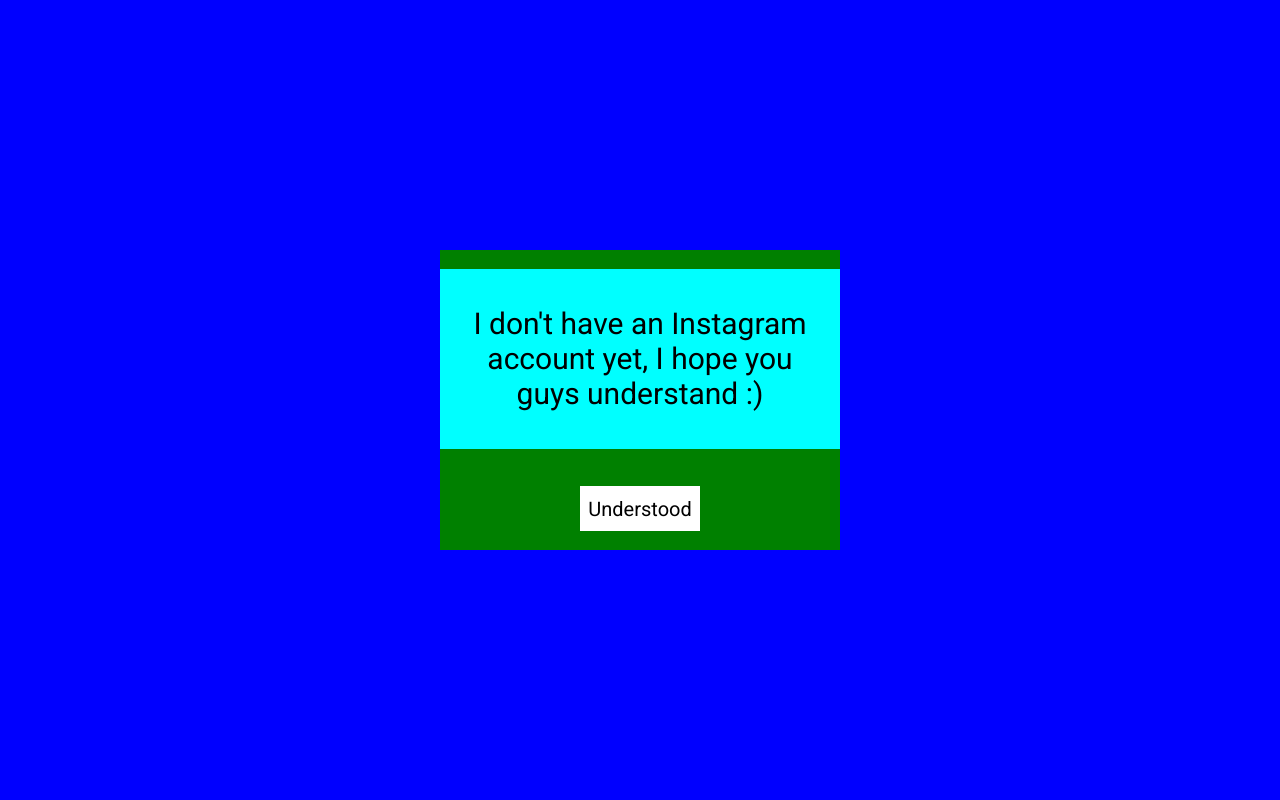
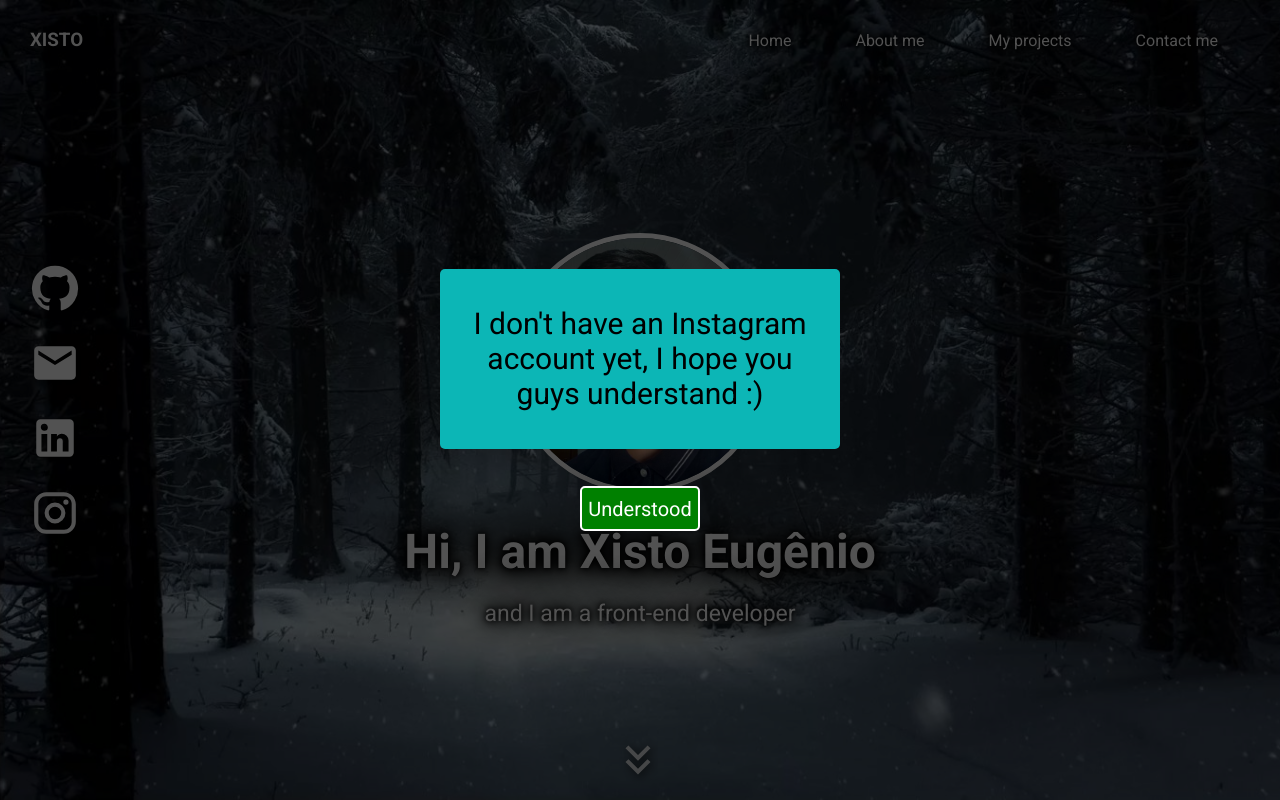
Before and after one commit to xistoeugenio/my-portfolio, a React (Create React App) app: page / in a window 1280 px wide. Both pictures are taken after a click on the item 55 px from the left and 512 px from the top of the page. Built offline with nearby package versions, Linux system fonts and the light colour scheme.

Commit message:
fnished modalInstagram component and sidebar

```diff
--- a/src/MyPortfolio.jsx
+++ b/src/MyPortfolio.jsx
@@ -16,13 +16,13 @@
           <Profile />
         </div>
         <div className="section" id='about'>
-          <Contact/>
+          < AboutMe />
         </div>
         <div className='section' id='portfolio'>
           < Portfolio />
         </div>
         <div className='section' id='contact'>
-          < AboutMe />
+          <Contact />
         </div>
       </section>
     </div>
--- a/src/components/modalInstagram/modalInstagram.scss
+++ b/src/components/modalInstagram/modalInstagram.scss
@@ -1,5 +1,7 @@
+@import "../../global.scss";
+
 .modalInstagram {
-    background-color: blue;
+    background-color: rgba(0, 0, 0, 0.678);
     width: 100vw;
     height: 100vh;
     position: fixed;
@@ -10,7 +12,7 @@
     justify-content: center;
 
     .modalContainer {
-        background-color: green;
+        //background-color: white;
         width: 400px;
         height: 300px;
         display: flex;
@@ -19,7 +21,7 @@
         justify-content: space-around;
 
         p {
-            background-color: aqua;
+            background-color: rgb(12, 182, 182);
             width: 100%;
             height: 60%;
             box-sizing: border-box;
@@ -29,13 +31,40 @@
             justify-content: center;
             text-align: center;
             font-size: 30px;
+            border-radius: 5px;
+            cursor: default;
         }
 
         button {
-            background-color: white;
+            background-color: green;
+            color: white;
             width: 30%;
             height: 15%;
             font-size: 20px;
+            border-radius: 5px;
+            border: 2px solid white;
+            cursor: pointer;
+
+            &:hover {
+                border: 2px solid green;
+            }
         }
     }
+
+    @include tablet {
+        .modalContainer {
+            width: 250px;
+
+            p {
+                color: black;
+                padding: 20px;
+                font-size: 22px;
+            }
+
+            button {
+                width: 50%;
+            }
+        }
+    }
+
 }
--- a/src/components/navbar/navbar.scss
+++ b/src/components/navbar/navbar.scss
@@ -23,6 +23,7 @@
     }
 
     h3 {
+        cursor: default;
 
         @include mobile {
             display: none;
@@ -139,25 +140,5 @@
 @include mobileTurned {
     .navbar {
         display: none;
-        /*top: 0;
-
-        h3 {
-            visibility: hidden;
-        }
-
-        nav {
-
-            a {
-                color: #000000;
-                background-color: aqua;
-                padding: 5px;
-                text-shadow: none;
-                border-radius: 5px;
-
-                &:hover {
-                    color: black;
-                }
-            }
-        }*/
     }
 }
--- a/src/components/sidebar/sidebar.scss
+++ b/src/components/sidebar/sidebar.scss
@@ -77,6 +77,7 @@
         }
     }
 }
+
 @include mobileTurned {
     .sidebar {
         display: none;
```
